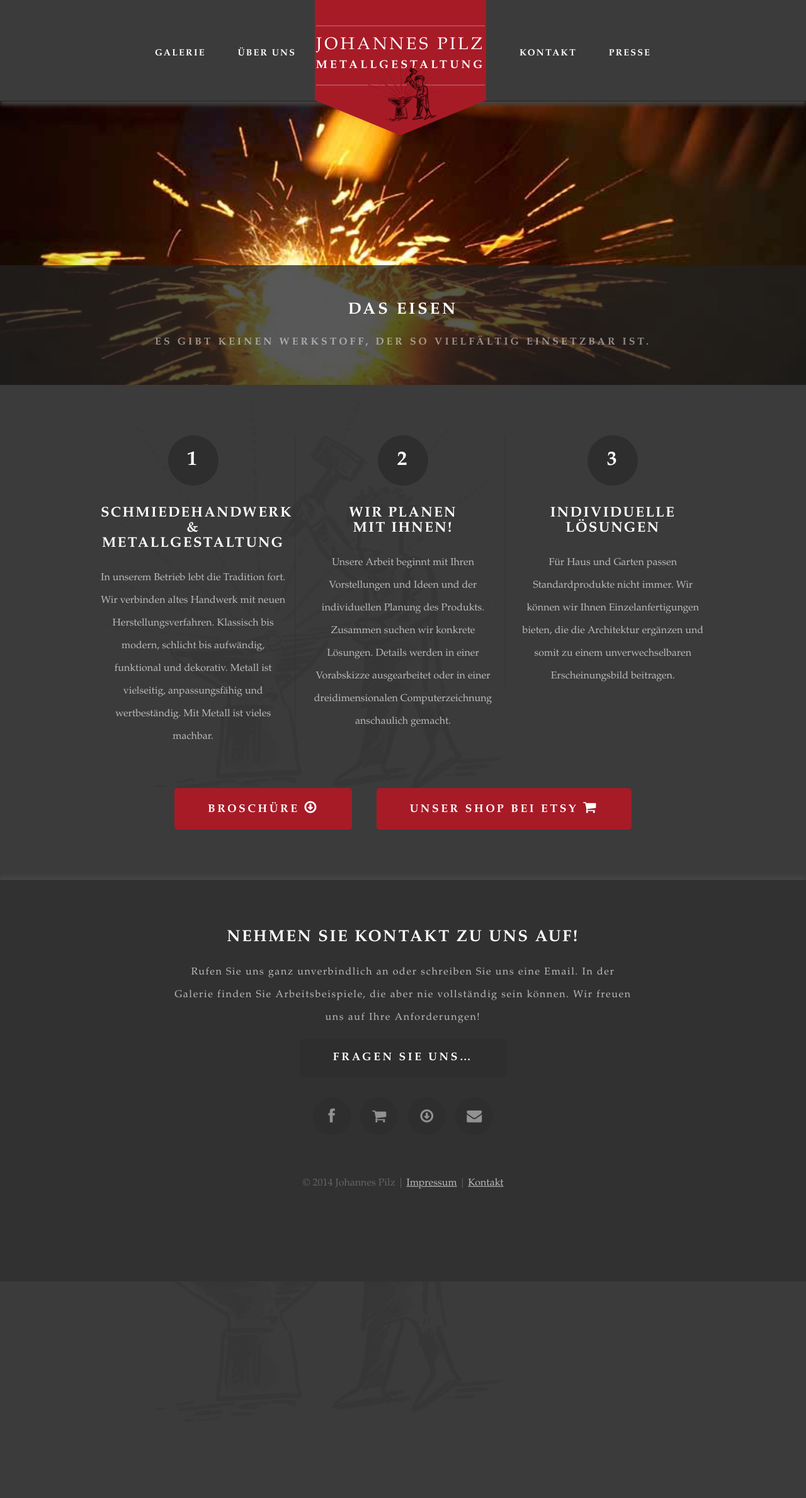
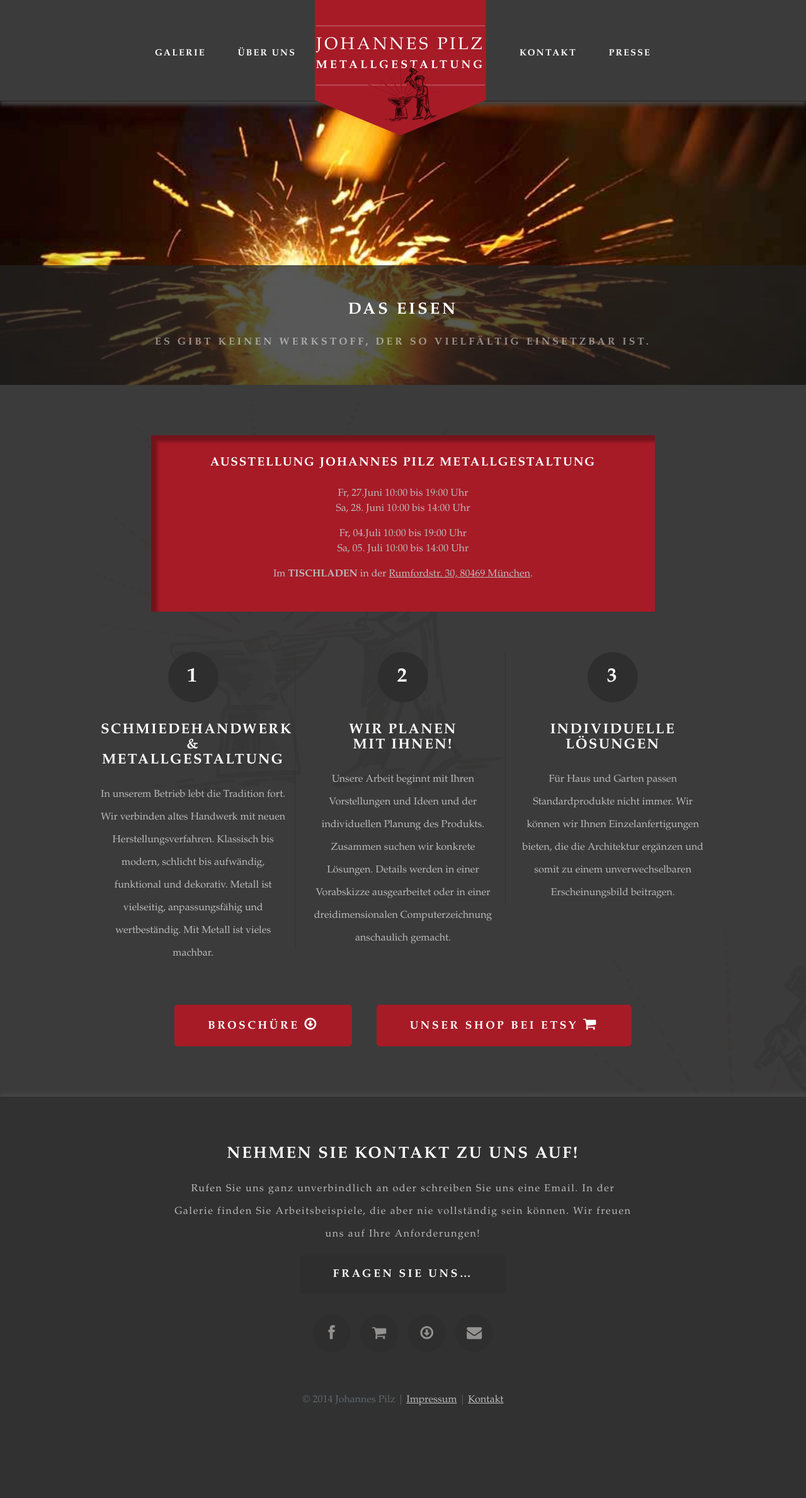
Before and after one commit to pilzschmiede/pilzschmiede.github.io, a Jekyll site: the page built from index.html, in a window 1280 px wide. Shown: the whole page at 63% size. Built offline with Jekyll 4.4.1, drawn with Linux system fonts in a browser that asks for light colours; some web fonts are replaced; the list of posts is cut into pages by our own code; before the commit the page ends 2034 px from its top, so only the background shows below that.

Commit message:
updated homepage with news block

```diff
--- a/css/style.css
+++ b/css/style.css
@@ -1047,4 +1047,25 @@
 /**********/
 /* Custom */
 
+/* Homepage News */
+    #news
+    {
+        text-align: center;
+        padding: 2em;
+        -webkit-box-shadow: inset 10px 10px 5px 0px rgba(0,0,0,0.3);
+        -moz-box-shadow: inset 10px 10px 5px 0px rgba(0,0,0,0.3);
+        box-shadow: inset 10px 10px 5px 0px rgba(0,0,0,0.3);
+        background-color: #a71b27;
+        width: 800px !important;
+        margin-bottom: 4em;
+    }
+        #news header h2
+        {
+            font-weight: 700;
+        }
+        #news p
+        {
+            line-height: 1.5em;
+        }
+
 #galleria{height:540px}
--- a/index.html
+++ b/index.html
@@ -15,7 +15,18 @@ class: homepage
 
 <!-- Main Wrapper -->
 	<div id="main-wrapper">
+        <div id="news" class="container">
+            <header>
+            <h2>Ausstellung Johannes Pilz Metallgestaltung</h2>
+            </header>
+            <p>Fr, 27.Juni  10:00 bis 19:00 Uhr<br>
+            Sa, 28. Juni  10:00 bis 14:00 Uhr</p>
 
+            <p>Fr, 04.Juli  10:00 bis 19:00 Uhr<br>
+            Sa, 05. Juli  10:00 bis 14:00 Uhr</p>
+
+            <p>Im <strong>TISCHLADEN</strong> in der <a href="https://goo.gl/maps/0bz48" target="googlemaps">Rumfordstr. 30, 80469 München</a>.</p>
+        </div>
 		<!-- Main -->
 			<div id="intro" class="container">
 				<div class="row">
```
